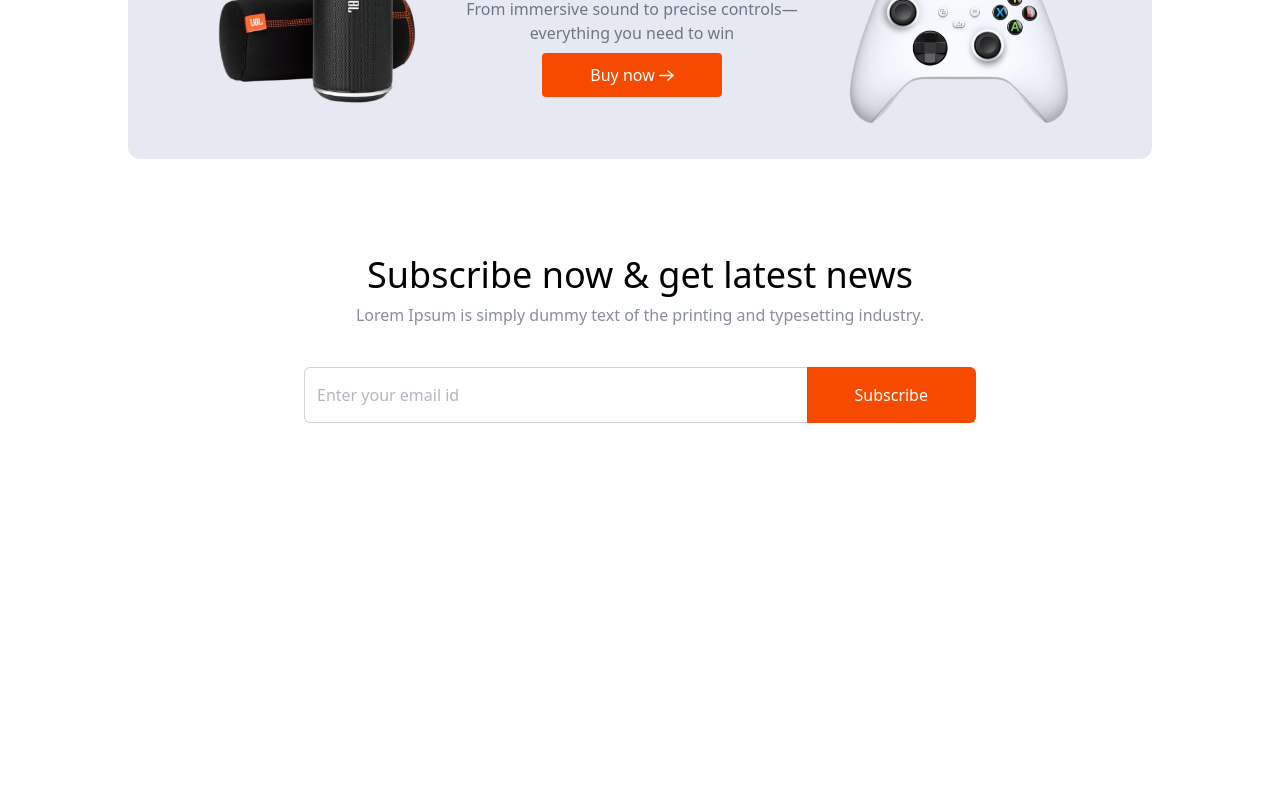
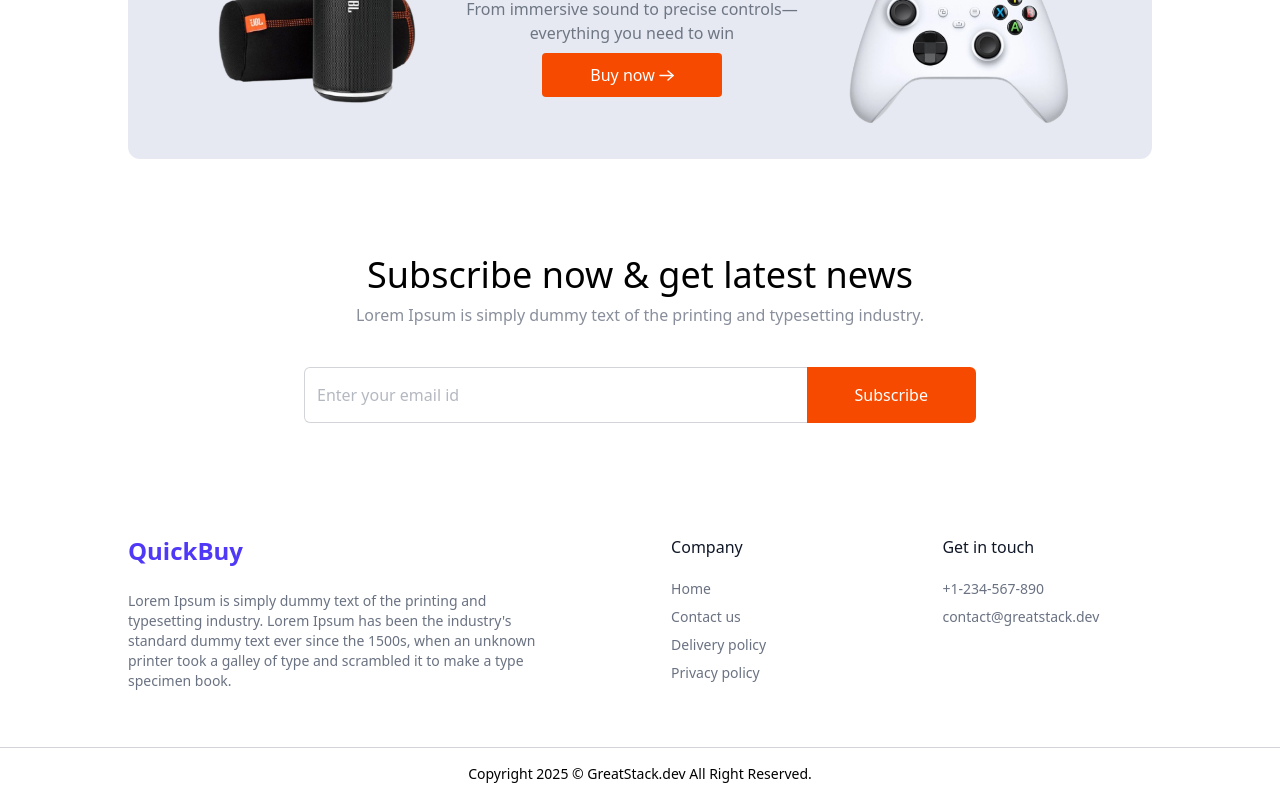
Before and after one commit to Chiwiss14/my-ecommerce-frontend, a Next.js app: page / in a window 1280 px wide. Shown: the part 2282-3082 px from the top of the page. Before the commit the page ends 2761 px from the top, so only its background shows below. Built offline with nearby package versions, Linux system fonts and the light colour scheme.

Commit message:
added the footer coponent to the page.js and did some other tauches

```diff
--- a/src/app/page.js
+++ b/src/app/page.js
@@ -8,6 +8,7 @@ import ProductGrid from "@/components/ProductGrid";
 import products from "../data/products";
 import Banner from "@/components/Banner";
 import NewsLatter from "@/components/NewsLatter";
+import Footer from "@/components/Footer";
 
 export default function Home() {
   return (
@@ -20,6 +21,7 @@ export default function Home() {
         <Banner />
         <NewsLatter />
       </div>
+      <Footer />
 
 
     </div>
--- a/src/components/Footer.js
+++ b/src/components/Footer.js
@@ -0,0 +1,53 @@
+import React from 'react';
+
+const Footer = () => {
+    return (
+    <footer>
+      <div className="flex flex-col md:flex-row items-start justify-center px-6 md:px-16 lg:px-32 gap-10 py-14 border-b border-gray-500/30 text-gray-500">
+        <div className="w-4/5">
+          <div className="text-2xl font-bold text-indigo-600">QuickBuy</div>
+          <p className="mt-6 text-sm">
+            Lorem Ipsum is simply dummy text of the printing and typesetting
+            industry. Lorem Ipsum has been the industry's standard dummy text
+            ever since the 1500s, when an unknown printer took a galley of type
+            and scrambled it to make a type specimen book.
+          </p>
+        </div>
+
+        <div className="w-1/2 flex items-center justify-start md:justify-center">
+          <div>
+            <h2 className="font-medium text-gray-900 mb-5">Company</h2>
+            <ul className="text-sm space-y-2">
+              <li>
+                <a className="hover:underline transition" href="#">Home</a>
+              </li>
+              <li>
+                <a className="hover:underline transition" href="#">Contact us</a>
+              </li>
+              <li>
+                <a className="hover:underline transition" href="#">Delivery policy</a>
+              </li>
+              <li>
+                <a className="hover:underline transition" href="#">Privacy policy</a>
+              </li>
+            </ul>
+          </div>
+        </div>
+
+        <div className="w-1/2 flex items-start justify-start md:justify-center">
+          <div>
+            <h2 className="font-medium text-gray-900 mb-5">Get in touch</h2>
+            <div className="text-sm space-y-2">
+              <p>+1-234-567-890</p>
+              <p>contact@greatstack.dev</p>
+            </div>
+          </div>
+        </div>
+      </div>
+      <p className="py-4 text-center text-xs md:text-sm">
+        Copyright 2025 © GreatStack.dev All Right Reserved.
+      </p>
+    </footer>
+  );
+};
+export default Footer;
--- a/src/components/ProductCard.js
+++ b/src/components/ProductCard.js
@@ -11,7 +11,7 @@ const ProductCard = ({ product }) => {
       <h2 className="text-lg font-semibold mb-1">{product.name}</h2>
       <p className="text-gray-500 mb-2">{product.description}</p>
       <div className="mt-auto flex justify-between items-center">
-        <span className="text-green-600 font-bold">${product.price}</span>
+        <span className="text-green-600 font-bold">₦{product.price}</span>
         <button className="bg-blue-600 text-white px-4 py-1 rounded hover:bg-blue-700 text-sm">
           Buy Now
         </button>
```
